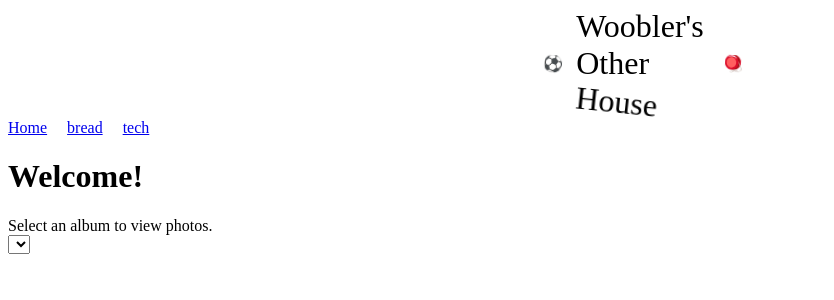
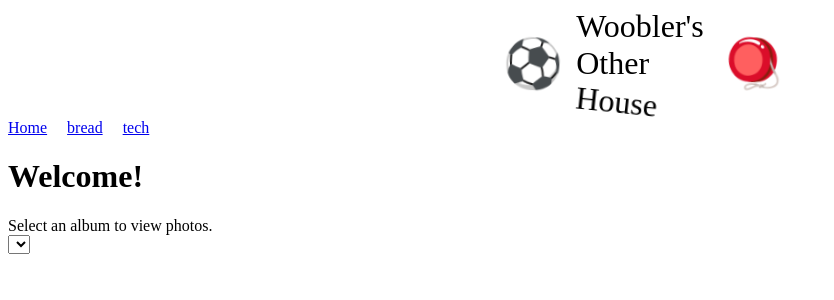
Before and after one commit to chunyukuo88/woobler-sveltekit, a SvelteKit app: page / in a window 1280 px wide. Shown: the top 300 px of the page, without its empty margins (0-834 px from the left). Built offline with nearby package versions, Linux system fonts and the light colour scheme.

Commit message:
fix: emoji size

```diff
--- a/src/routes/+layout.svelte
+++ b/src/routes/+layout.svelte
@@ -32,7 +32,7 @@
     span {
         animation: wiggle 10s linear infinite;
         margin: 0 1rem;
-				font-size: em;
+				font-size: 3rem;
     }
 
     .woh_drop-in:nth-child(1) {
```
